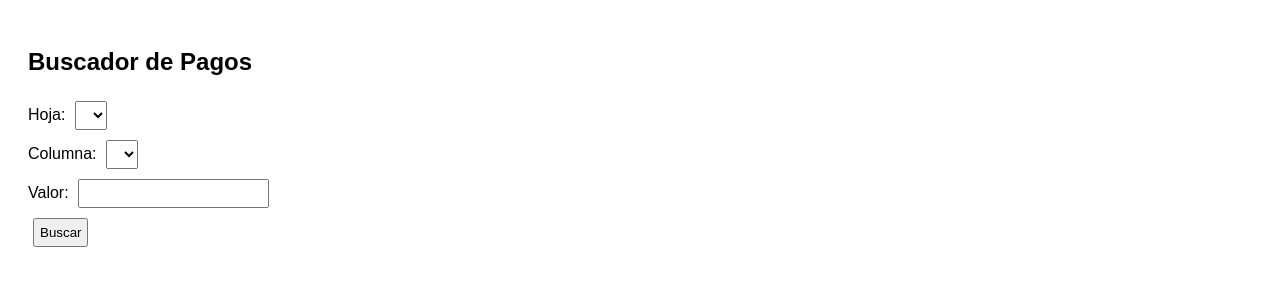
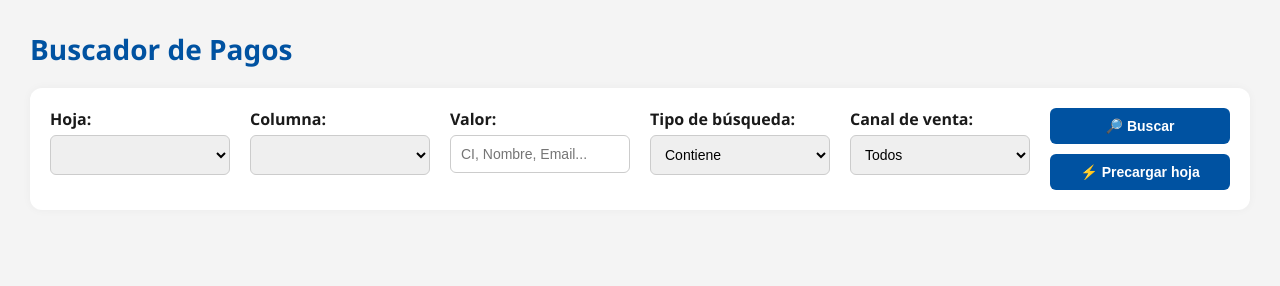
Before and after one commit to dsalvettofarma/ver-pagos, a plain HTML site: page index.html in a window 1280 px wide. Drawn offline with Linux system fonts and the light colour scheme.

Commit message:
Update index.html

```diff
--- a/index.html
+++ b/index.html
@@ -4,35 +4,181 @@
   <meta charset="UTF-8">
   <title>Buscador de Pagos</title>
   <style>
-    body { font-family: Arial, sans-serif; padding: 20px; }
-    select, input, button { margin: 5px; padding: 5px; }
-    table { margin-top: 20px; border-collapse: collapse; width: 100%; }
-    th, td { border: 1px solid #ccc; padding: 4px; }
+    * {
+  margin: 0;
+  padding: 0;
+  box-sizing: border-box;
+}
+
+    body {
+      font-family: 'Segoe UI', sans-serif;
+      background: #f4f4f4;
+      color: #1a1a1a;
+      margin: 0;
+      padding: 30px;
+    }
+
+    h2 {
+      font-size: 28px;
+      margin-bottom: 20px;
+      color: #0052a1;
+    }
+
+    .container {
+      display: grid;
+      grid-template-columns: repeat(auto-fit, minmax(180px, 1fr));
+      gap: 20px;
+      margin-bottom: 30px;
+      background: #fff;
+      padding: 20px;
+      border-radius: 12px;
+      box-shadow: 0 0 10px rgba(0,0,0,0.04);
+    }
+
+    label {
+      font-weight: 600;
+      margin-bottom: 5px;
+      display: block;
+    }
+
+    select, input, button {
+      padding: 10px;
+      font-size: 14px;
+      width: 100%;
+      border: 1px solid #ccc;
+      border-radius: 6px;
+      box-sizing: border-box;
+    }
+
+    button {
+      background-color: #0052a1;
+      color: white;
+      font-weight: 600;
+      cursor: pointer;
+      border: none;
+      transition: background-color 0.2s ease;
+    }
+
+    button:hover {
+      background-color: #003f7d;
+    }
+
+    #estado {
+      font-style: italic;
+      color: #555;
+      margin-bottom: 10px;
+    }
+
+    table {
+      width: 100%;
+      border-collapse: collapse;
+      margin-top: 10px;
+      background: white;
+      border-radius: 10px;
+      overflow: hidden;
+    }
+
+    th, td {
+      padding: 10px;
+      border-bottom: 1px solid #eee;
+      font-size: 14px;
+      text-align: left;
+    }
+
+    th {
+        background-color: #dbeeff;
+        color: #003f7d;
+        font-weight: 600;
+    }
+
+    .botonera {
+        display: flex;
+        flex-direction: column;
+        gap: 10px;
+        grid-column: span 1;
+        align-items: stretch;
+        justify-content: center;
+    }
+
+    th.col-index, td.col-index {
+        border-right: 1px solid rgba(0, 0, 0, 0.1);
+        background-color: #f7faff;
+        text-align: center;
+        width: 40px;
+    }
+
+    @media (max-width: 600px) {
+      .container {
+        grid-template-columns: 1fr;
+      }
+    }
   </style>
 </head>
 <body>
   <h2>Buscador de Pagos</h2>
 
-  <label>Hoja:</label>
-  <select id="sheet" onchange="cargarColumnas()"></select><br>
+  <div class="container">
+    <div>
+      <label>Hoja:</label>
+      <select id="sheet" onchange="cargarColumnas()"></select>
+    </div>
 
-  <label>Columna:</label>
-  <select id="column"></select><br>
+    <div>
+      <label>Columna:</label>
+      <select id="column"></select>
+    </div>
 
-  <label>Valor:</label>
-  <input id="value"><br>
+    <div>
+      <label>Valor:</label>
+      <input id="value" placeholder="CI, Nombre, Email...">
+    </div>
+    <div>
+        <label>Tipo de búsqueda:</label>
+        <select id="matchType">
+          <option value="contains">Contiene</option>
+          <option value="exact">Exacta</option>
+        </select>
+      </div>
 
-  <button onclick="buscar()">Buscar</button>
+    <div>
+      <label>Canal de venta:</label>
+      <select id="canal">
+        <option value="">Todos</option>
+        <option value="FARMASHOP">Web</option>
+        <option value="FARMASHOP_APP">App</option>
+      </select>
+    </div>
 
+    <div class="botonera">
+        <button onclick="buscar()">🔎 Buscar</button>
+        <button onclick="precargar()">⚡ Precargar hoja</button>
+      </div>
+
+
+  </div>
+
+  <div id="estado"></div>
   <table id="results"></table>
 
   <script>
     const endpoint = "https://script.google.com/macros/s/AKfycbxqiejSj2Y7bLLJBHf6fE_7vfotLDSukaR6evUkbFXoZwufIa1m5p3_Pc0iwpmYYJZZ/exec";
+    const prioridad = ["Id usuario", "Nombre", "Email de usuario"];
+
+    let cachedData = null;
+    let cachedHeaders = null;
 
     function addScript(src) {
+      document.querySelectorAll("script[data-temp]").forEach(s => s.remove());
       const script = document.createElement("script");
       script.src = src;
+      script.setAttribute("data-temp", "true");
       document.body.appendChild(script);
+    }
+
+    function ordenarHeaders(headers) {
+      const principales = prioridad.filter(h => headers.includes(h));
+      const otros = headers.filter(h => !principales.includes(h));
+      return [...principales, ...otros];
     }
 
     function cargarHojas() {
@@ -55,7 +201,8 @@
       window.handleHeaders = function (data) {
         const sel = document.getElementById("column");
         sel.innerHTML = "";
-        data.headers.forEach(name => {
+        const headers = ordenarHeaders(data.headers);
+        headers.forEach(name => {
           const opt = document.createElement("option");
           opt.value = name;
           opt.textContent = name;
@@ -65,43 +212,111 @@
       addScript(`${endpoint}?action=getHeaders&sheet=${encodeURIComponent(hoja)}&callback=handleHeaders`);
     }
 
+    function precargar() {
+      const hoja = document.getElementById("sheet").value;
+      const estado = document.getElementById("estado");
+
+      let start = Date.now();
+      estado.innerText = "⏳ Precargando datos...";
+
+      window.handlePrecache = function (data) {
+        const elapsed = ((Date.now() - start) / 1000).toFixed(1);
+        if (data.error) {
+          cachedData = null;
+          estado.innerText = `❌ Error: ${data.error}`;
+          return;
+        }
+
+        cachedHeaders = data.headers;
+        cachedData = data.results;
+        estado.innerText = `✅ Hoja precargada en ${elapsed}s • ${cachedData.length} registros`;
+      };
+
+      addScript(`${endpoint}?action=search&sheet=${encodeURIComponent(hoja)}&column=todos&value=__all__&callback=handlePrecache`);
+    }
+
     function buscar() {
       const hoja = document.getElementById("sheet").value;
       const columna = document.getElementById("column").value;
       const valor = document.getElementById("value").value;
+      const canal = document.getElementById("canal").value;
+      const matchType = document.getElementById("matchType").value;
+      const estado = document.getElementById("estado");
+      const table = document.getElementById("results");
 
-      window.handleSearch = function (data) {
-        const table = document.getElementById("results");
+      let start = Date.now();
+      let timer = setInterval(() => {
+        const elapsed = ((Date.now() - start) / 1000).toFixed(1);
+        estado.innerText = `⏳ Buscando... ${elapsed}s`;
+      }, 200);
+
+      const mostrarResultados = (data) => {
+        clearInterval(timer);
+        const elapsed = ((Date.now() - start) / 1000).toFixed(1);
+
+        const headersOrdenados = ordenarHeaders(data.headers);
+        const idxs = headersOrdenados.map(h => data.headers.indexOf(h));
+        const comercioIdx = data.headers.indexOf("Comercio");
+        const colIdx = data.headers.indexOf(columna);
+        const busqueda = valor.toLowerCase();
+
+        const resultadosFiltrados = data.results.filter(row => {
+          const celda = (row[colIdx] || "").toString().toLowerCase();
+          const coincide = matchType === "exact" ? celda === busqueda : celda.includes(busqueda);
+          const comercioVal = (row[comercioIdx] || "").trim();
+          const canalCoincide = canal ? comercioVal === canal : true;
+          return coincide && canalCoincide;
+        });
+
+        const total = resultadosFiltrados.length;
+        estado.innerText = `✅ Resultado en ${elapsed}s • ${total} resultado${total !== 1 ? "s" : ""}`;
+
         table.innerHTML = "";
+        const headerRow = document.createElement("tr");
+        const thIndex = document.createElement("th");
+        thIndex.textContent = "#";
+        thIndex.className = "col-index";
+        headerRow.appendChild(thIndex);
 
-        if (data.error) {
-          table.innerHTML = `<tr><td colspan="10">${data.error}</td></tr>`;
-          return;
-        }
 
-        const headerRow = document.createElement("tr");
-        data.headers.forEach(h => {
+        headersOrdenados.forEach(h => {
           const th = document.createElement("th");
           th.textContent = h;
           headerRow.appendChild(th);
         });
         table.appendChild(headerRow);
 
-        data.results.forEach(row => {
+        resultadosFiltrados.forEach((row, i) => {
           const tr = document.createElement("tr");
-          row.forEach(cell => {
+          const tdIndex = document.createElement("td");
+            tdIndex.textContent = i + 1;
+            tdIndex.className = "col-index";
+            tr.appendChild(tdIndex);
+
+          idxs.forEach(j => {
             const td = document.createElement("td");
-            td.textContent = cell;
+            td.textContent = row[j] || "";
             tr.appendChild(td);
           });
           table.appendChild(tr);
         });
       };
 
-      addScript(`${endpoint}?action=search&sheet=${encodeURIComponent(hoja)}&column=${encodeURIComponent(columna)}&value=${encodeURIComponent(valor)}&callback=handleSearch`);
+      if (cachedData && cachedHeaders) {
+        mostrarResultados({
+          headers: cachedHeaders,
+          results: cachedData
+        });
+        return;
+      }
+
+      window.handleSearch = mostrarResultados;
+
+      addScript(`${endpoint}?action=search&sheet=${encodeURIComponent(hoja)}&column=${encodeURIComponent(columna)}&value=${encodeURIComponent(valor)}&matchType=${matchType}&callback=handleSearch`);
     }
 
     cargarHojas();
   </script>
+
 </body>
 </html>
```
